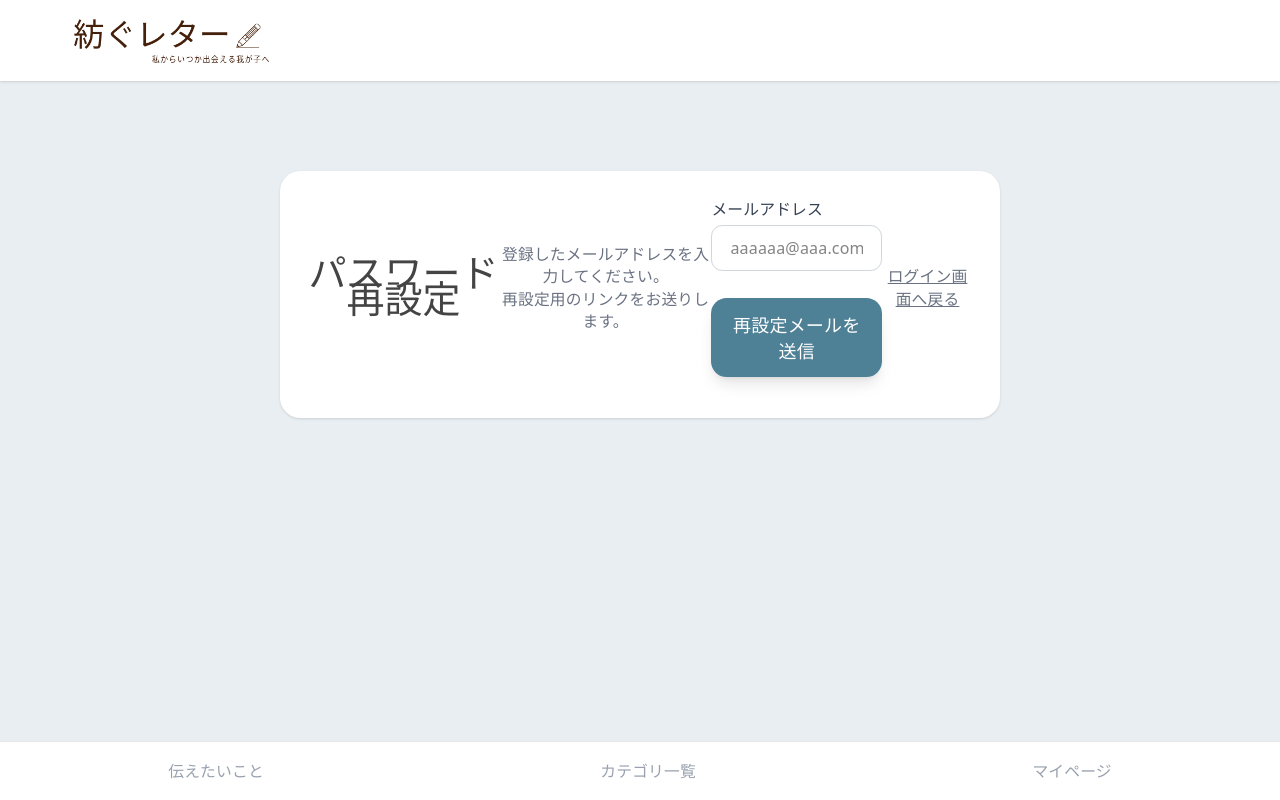
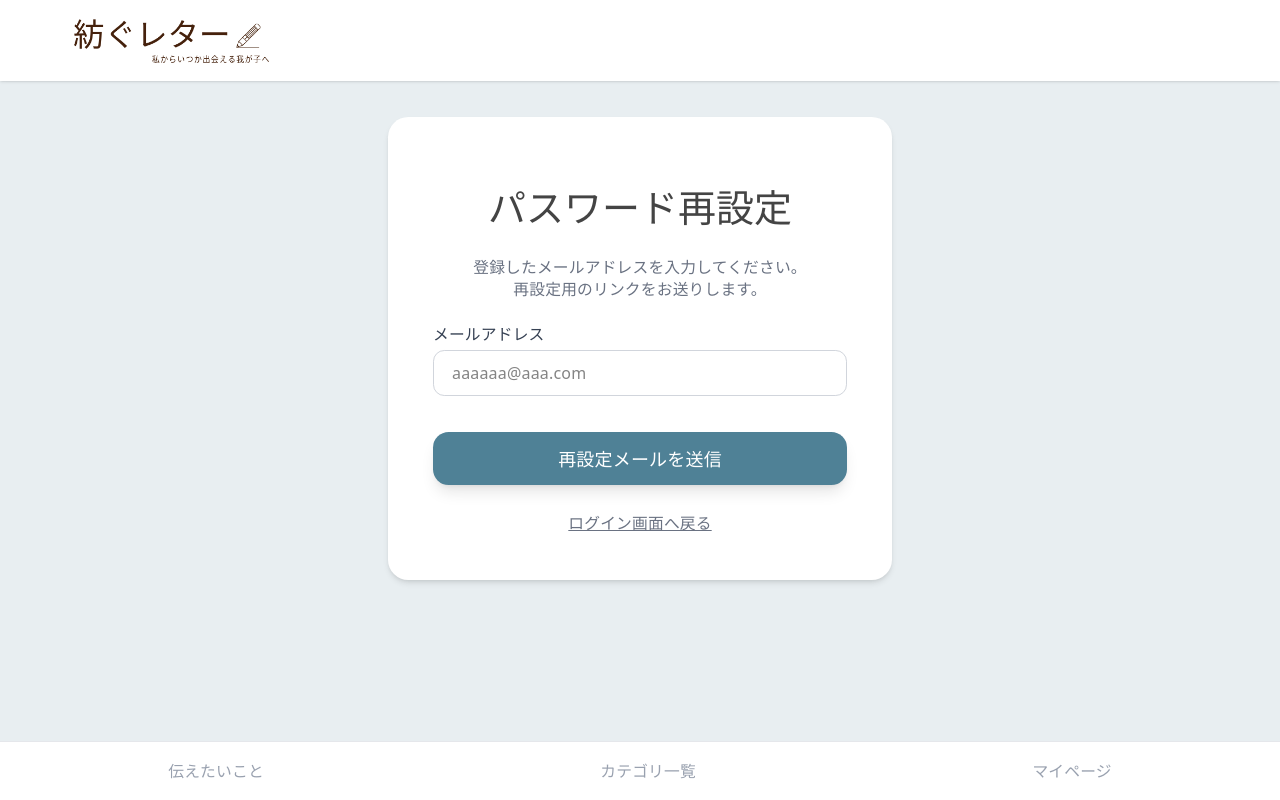
Before and after one commit to nagi558/Graduation-work, a React (Vite) app in the folder my-app/front/: page /forgot-password in a window 1280 px wide. Built offline with nearby package versions, Linux system fonts and the light colour scheme; no server answers.

Commit message:
fix:UIの修正

```diff
--- a/my-app/front/src/pages/ForgotPassword.tsx
+++ b/my-app/front/src/pages/ForgotPassword.tsx
@@ -39,19 +39,16 @@ export const ForgotPassword = () => {
   }
 
   return (
-    <div className="h-full bg-[#E8EEF1] flex items-start justify-center pt-20">
-      <div className="w-full max-w-2xl px-4">
-        <div className="bg-white rounded-2xl shadow-sm p-6">
-
-          <div className="flex justify-between items-center mb-3">
-            <h1 className="text-[38px] font-bold tracking-normal text-[#444444] text-center mb-8 font-sans pt-7">
+    <div className='min-h-screen flex flex-col items-center pt-8 bg-[#E8EEF1]'>
+      <div className="w-full max-w-md bg-white rounded-2xl shadow-md p-10">
+            <h1 className="text-[32px] font-bold text-[#444444] text-center mb-4 font-sans pt-7">
               パスワード再設定
             </h1>
 
-            <p className="text-sm text-gray-500 text-center mb-8">
+            <div className="text-sm text-gray-500 text-center mb-5">
               登録したメールアドレスを入力してください。 <br />
               再設定用のリンクをお送りします。
-            </p>
+            </div>
 
             {error && (
               <div className="mb-4 p-3 bg-red-100 border-red-400 text-red-700 rounded">
@@ -59,7 +56,7 @@ export const ForgotPassword = () => {
               </div>
             )}
 
-            <form onSubmit={handleSubmit} className="space-y-4">
+            <form onSubmit={handleSubmit} className="space-y-6">
               <div>
                 <label htmlFor='email' className="block text-sm font-medium text-gray-700 mb-1 text-left">
                   メールアドレス
@@ -83,17 +80,15 @@ export const ForgotPassword = () => {
               </button>
             </form>
 
-            <p className='mt-6 text-sm text-gray-500 text-center'>
+            <div className='mt-6 text-sm text-gray-500 text-center'>
               <span
                 onClick={() => navigate('/login')}
                 className='underline cursor-pointer hover:text-[#4f8196]'
               >
                 ログイン画面へ戻る
               </span>
-            </p>
+            </div>
           </div>
         </div>
-      </div>
-    </div>
   )
 }
```
